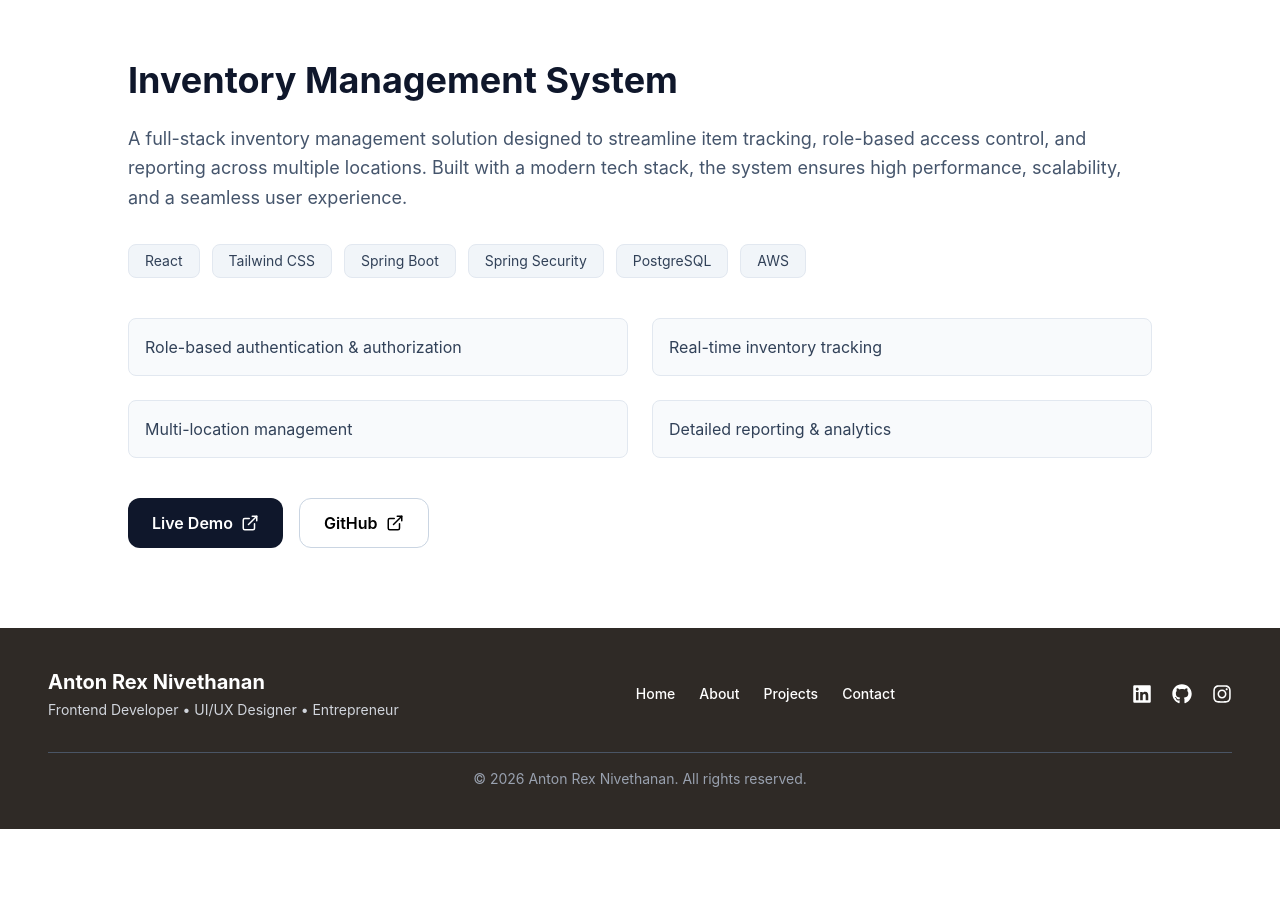
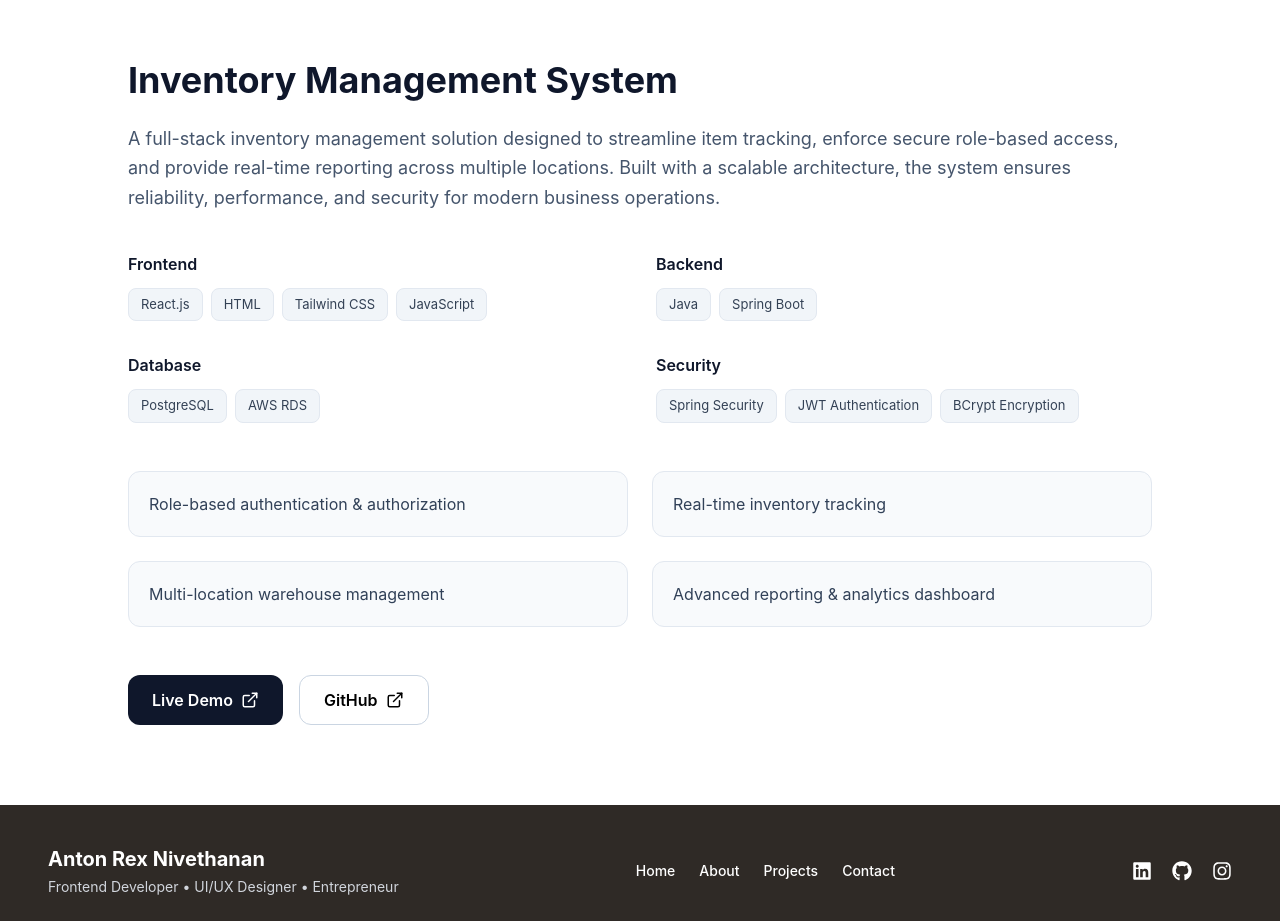
Before and after one commit to nivethanancroos/portfolio-Nivethanan, a React (Vite) app in the folder frontend/: page /project-ims in a window 1280 px wide. Shown: the part 820-1741 px from the top of the page. Before the commit the page ends 1649 px from the top, so only its background shows below. Built offline with nearby package versions, Linux system fonts and the light colour scheme.

Commit message:
imscontentadded

```diff
--- a/frontend/src/components/Projects/IMS/IMSContent.jsx
+++ b/frontend/src/components/Projects/IMS/IMSContent.jsx
@@ -11,43 +11,78 @@ const IMSContent = () => {
         </h2>
 
         {/* DESCRIPTION */}
-        <p className="text-slate-600 text-lg leading-relaxed mb-8">
+        <p className="text-slate-600 text-lg leading-relaxed mb-10">
           A full-stack inventory management solution designed to streamline item
-          tracking, role-based access control, and reporting across multiple
-          locations. Built with a modern tech stack, the system ensures high
-          performance, scalability, and a seamless user experience.
+          tracking, enforce secure role-based access, and provide real-time
+          reporting across multiple locations. Built with a scalable
+          architecture, the system ensures reliability, performance, and
+          security for modern business operations.
         </p>
 
-        {/* TECH STACK */}
-        <div className="flex flex-wrap gap-3 mb-10">
-          {[
-            "React",
-            "Tailwind CSS",
-            "Spring Boot",
-            "Spring Security",
-            "PostgreSQL",
-            "AWS",
-          ].map((tech, i) => (
-            <span
-              key={i}
-              className="bg-slate-100 border border-slate-200 px-4 py-1.5 rounded-lg text-sm text-slate-700"
-            >
-              {tech}
-            </span>
-          ))}
+        {/* TECH STACK (CATEGORIZED 🔥) */}
+        <div className="grid md:grid-cols-2 gap-8 mb-12">
+          <div>
+            <h3 className="font-semibold text-slate-900 mb-3">Frontend</h3>
+            <div className="flex flex-wrap gap-2">
+              {["React.js", "HTML", "Tailwind CSS", "JavaScript"].map(
+                (tech, i) => (
+                  <span key={i} className="tag">
+                    {tech}
+                  </span>
+                ),
+              )}
+            </div>
+          </div>
+
+          <div>
+            <h3 className="font-semibold text-slate-900 mb-3">Backend</h3>
+            <div className="flex flex-wrap gap-2">
+              {["Java", "Spring Boot"].map((tech, i) => (
+                <span key={i} className="tag">
+                  {tech}
+                </span>
+              ))}
+            </div>
+          </div>
+
+          <div>
+            <h3 className="font-semibold text-slate-900 mb-3">Database</h3>
+            <div className="flex flex-wrap gap-2">
+              {["PostgreSQL", "AWS RDS"].map((tech, i) => (
+                <span key={i} className="tag">
+                  {tech}
+                </span>
+              ))}
+            </div>
+          </div>
+
+          <div>
+            <h3 className="font-semibold text-slate-900 mb-3">Security</h3>
+            <div className="flex flex-wrap gap-2">
+              {[
+                "Spring Security",
+                "JWT Authentication",
+                "BCrypt Encryption",
+              ].map((tech, i) => (
+                <span key={i} className="tag">
+                  {tech}
+                </span>
+              ))}
+            </div>
+          </div>
         </div>
 
-        {/* FEATURES (adds more professionalism 🔥) */}
-        <div className="grid md:grid-cols-2 gap-6 mb-10">
+        {/* FEATURES */}
+        <div className="grid md:grid-cols-2 gap-6 mb-12">
           {[
             "Role-based authentication & authorization",
             "Real-time inventory tracking",
-            "Multi-location management",
-            "Detailed reporting & analytics",
+            "Multi-location warehouse management",
+            "Advanced reporting & analytics dashboard",
           ].map((feature, i) => (
             <div
               key={i}
-              className="p-4 border border-slate-200 rounded-lg bg-slate-50"
+              className="p-5 border border-slate-200 rounded-xl bg-slate-50 hover:shadow-md transition"
             >
               <p className="text-slate-700">{feature}</p>
             </div>
@@ -75,6 +110,18 @@ const IMSContent = () => {
           </a>
         </div>
       </div>
+
+      {/* SMALL STYLE (reusable tag) */}
+      <style jsx>{`
+        .tag {
+          background: #f1f5f9;
+          border: 1px solid #e2e8f0;
+          padding: 6px 12px;
+          border-radius: 8px;
+          font-size: 13px;
+          color: #334155;
+        }
+      `}</style>
     </section>
   );
 };
```
